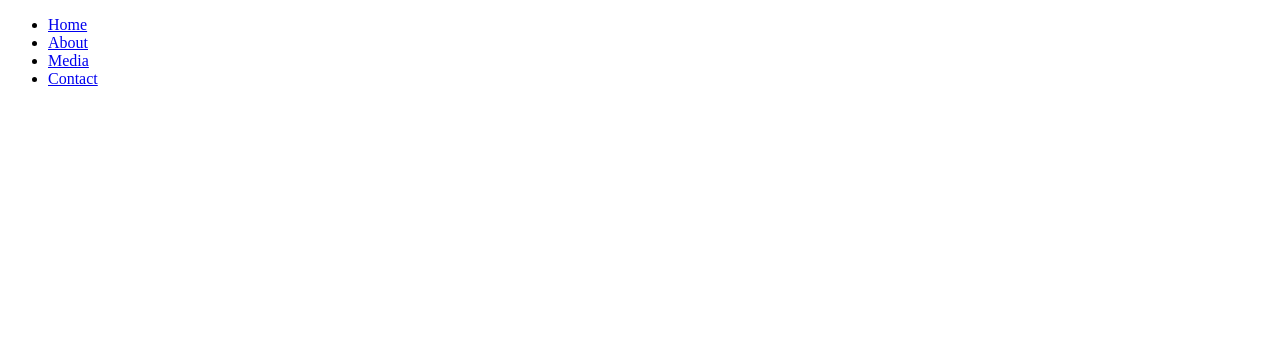
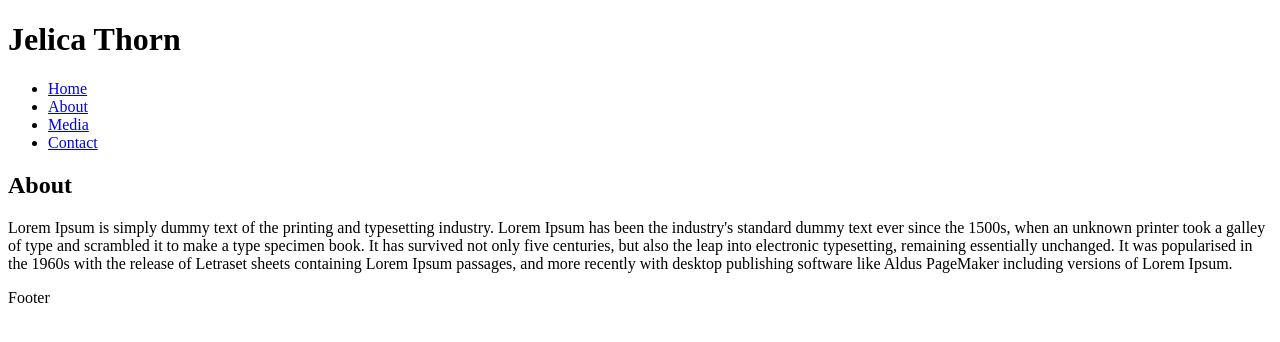
Before and after one commit to andreasawenlof/pp1-real, a plain HTML site: page index.html in a window 1280 px wide. Drawn offline with Linux system fonts and the light colour scheme.

Commit message:
added about-section

```diff
--- a/index.html
+++ b/index.html
@@ -1,13 +1,16 @@
 <!DOCTYPE html>
 <html lang="en">
+
 <head>
     <meta charset="UTF-8">
     <meta name="viewport" content="width=device-width, initial-scale=1.0">
     <title>Jelica Thorn Music</title>
     <link rel="stylesheet" href="assets/css/style.css">
 </head>
+
 <body>
     <header>
+        <h1>Jelica Thorn</h1>
         <nav>
             <ul>
                 <li><a href="#home">Home</a></li>
@@ -17,5 +20,20 @@
             </ul>
         </nav>
     </header>
+    <main>
+        <section>
+            <h2 id="about">About</h2>
+            <p>Lorem Ipsum is simply dummy text of the printing and typesetting industry. Lorem Ipsum has been the
+                industry's standard dummy text ever since the 1500s, when an unknown printer took a galley of type and
+                scrambled it to make a type specimen book. It has survived not only five centuries, but also the leap
+                into electronic typesetting, remaining essentially unchanged. It was popularised in the 1960s with the
+                release of Letraset sheets containing Lorem Ipsum passages, and more recently with desktop publishing
+                software like Aldus PageMaker including versions of Lorem Ipsum.</p>
+        </section>
+    </main>
+    <footer>
+        Footer
+    </footer>
 </body>
+
 </html>
```
